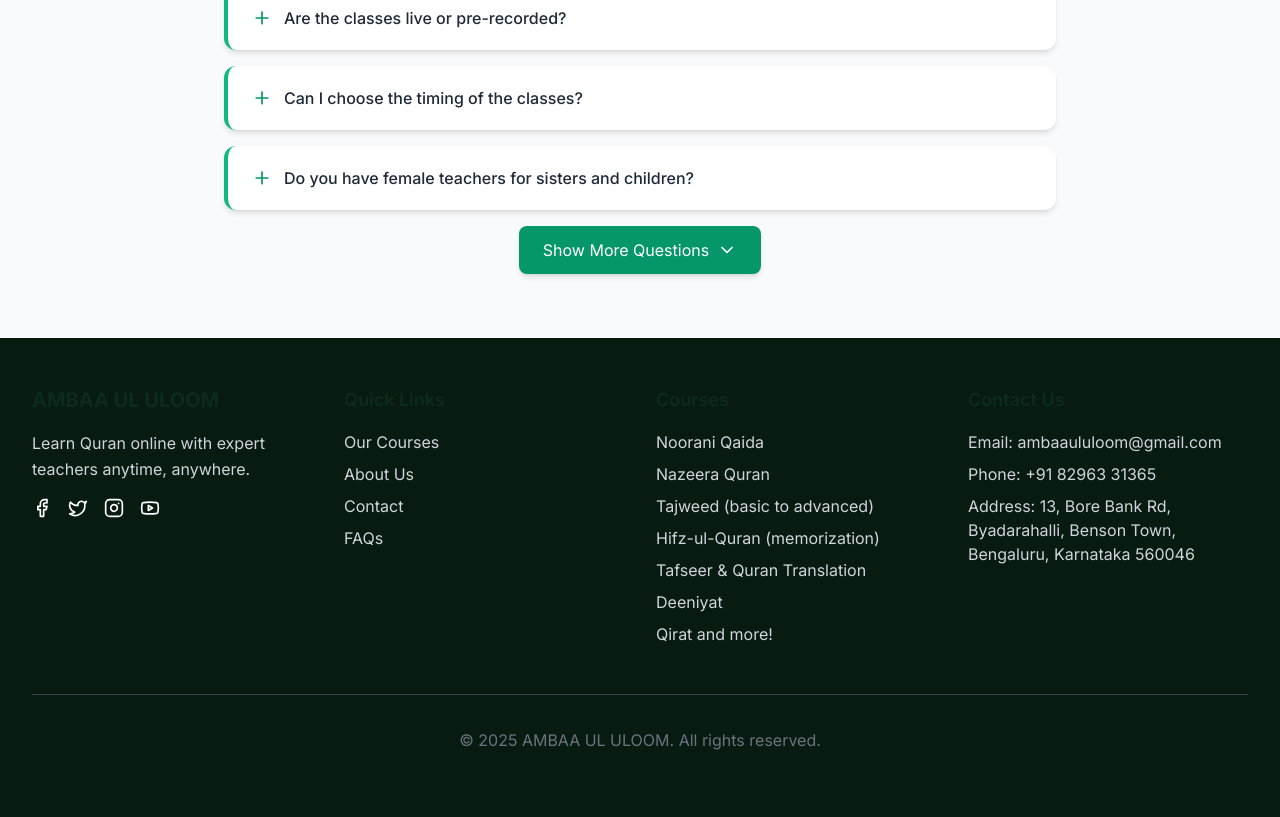
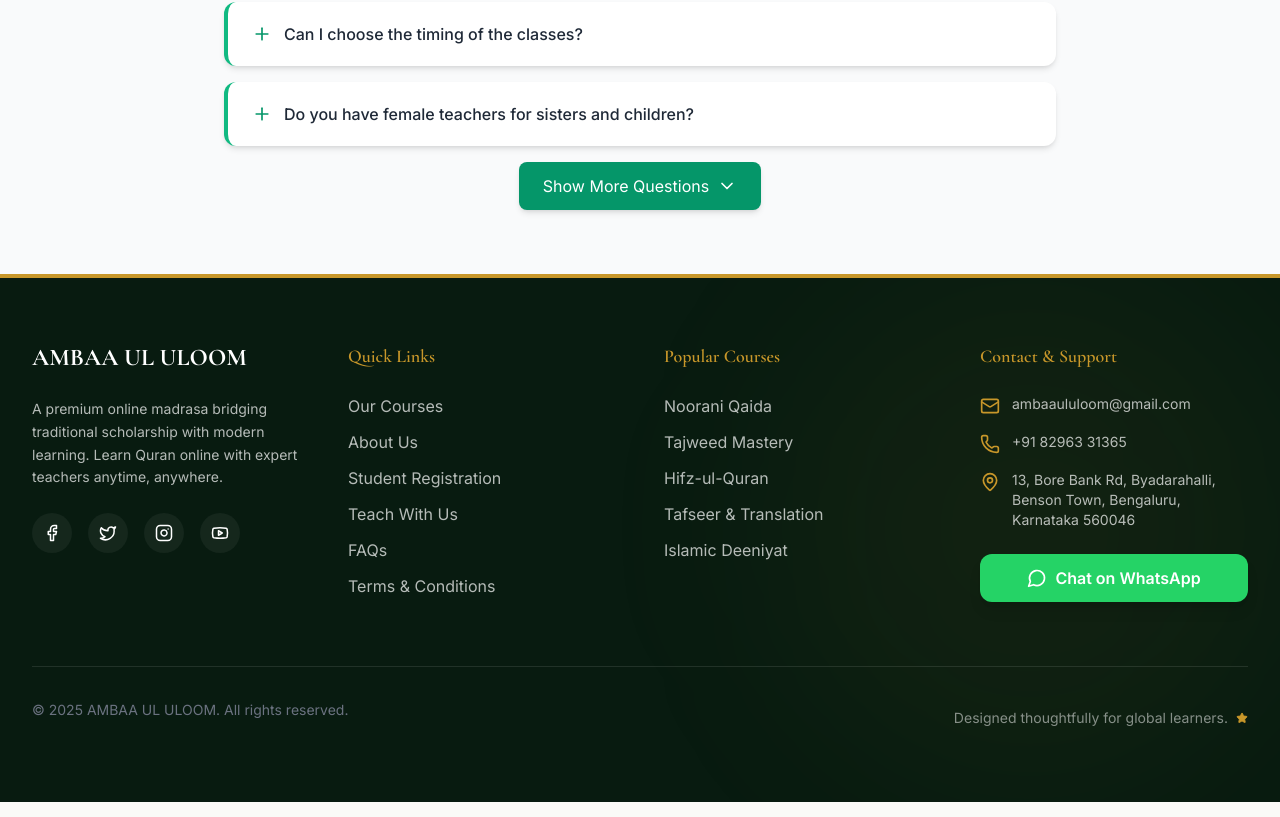
Before and after one commit to syedzabii/AmbUloom-Web, a Next.js app: page / in a window 1280 px wide. Shown: the part 1860-2677 px from the top of the page. Built offline with nearby package versions, Linux system fonts and the light colour scheme.

Commit message:
feat(layout): update main layout, Navbar, and Footer components

```diff
--- a/app/layout.tsx
+++ b/app/layout.tsx
@@ -26,7 +26,7 @@
 // }
 // app/layout.tsx
 import type { Metadata } from "next";
-import { Plus_Jakarta_Sans, Inter } from "next/font/google";
+import { Inter, Cormorant_Garamond, Amiri } from "next/font/google";
 import Navbar from "../components/Navbar";
 import "./globals.css";
 import Footer from "../components/Footer";
@@ -43,15 +43,24 @@ export const metadata: Metadata = {
   },
 };
 
-const plusJakarta = Plus_Jakarta_Sans({
+const cormorant = Cormorant_Garamond({
   subsets: ["latin"],
-  variable: "--font-plus-jakarta",
+  variable: "--font-cormorant",
+  weight: ["400", "500", "600", "700"],
   display: "swap",
 });
 
 const inter = Inter({
   subsets: ["latin"],
   variable: "--font-inter",
+  weight: ["400", "500", "600", "700"],
+  display: "swap",
+});
+
+const amiri = Amiri({
+  subsets: ["arabic"],
+  variable: "--font-amiri",
+  weight: ["400", "700"],
   display: "swap",
 });
 
@@ -61,10 +70,11 @@ export default function RootLayout({
   children: React.ReactNode;
 }) {
   return (
-    <html lang="en" className={`${plusJakarta.variable} ${inter.variable}`}>
-      <body className="font-inter bg-gradient-to-b from-primary-50 to-white min-h-screen">
+    <html lang="en" className={`${cormorant.variable} ${inter.variable} ${amiri.variable}`}>
+       {/* Changed the global background color to #FAFAF7 (bg-background) as requested */}
+      <body className="font-body bg-background min-h-screen text-text-primary selection:bg-gold/20 selection:text-primary-dark">
         <Navbar />
-        <div className=""> {children}</div>
+        <div className="pt-20"> {children}</div>
         <Footer />
       </body>
     </html>
--- a/components/Footer.tsx
+++ b/components/Footer.tsx
@@ -1,7 +1,8 @@
 "use client";
 import Link from "next/link";
 import { motion } from "framer-motion";
-import { Facebook, Twitter, Instagram, Youtube } from "lucide-react";
+import { Facebook, Twitter, Instagram, Youtube, MapPin, Mail, Phone, MessageCircle, Star } from "lucide-react";
+import Image from "next/image";
 
 export default function Footer() {
   const container = {
@@ -20,84 +21,104 @@ export default function Footer() {
   };
 
   return (
-    <footer className="bg-primary-dark text-white">
-      <div className="max-w-7xl mx-auto px-4 sm:px-6 lg:px-8 py-12">
+    <footer className="bg-primary-dark text-white relative overflow-hidden border-t-4 border-gold">
+       {/* Background pattern */}
+       <div className="absolute inset-0 opacity-5 pattern-islamic pointer-events-none"></div>
+       <div className="absolute top-0 right-0 w-[500px] h-[500px] bg-gold/5 rounded-full blur-[100px] pointer-events-none"></div>
+
+      <div className="max-w-7xl mx-auto px-4 sm:px-6 lg:px-8 py-16 relative z-10">
         <motion.div
           variants={container}
           initial="hidden"
           whileInView="show"
           viewport={{ once: true }}
-          className="grid grid-cols-1 md:grid-cols-4 gap-8"
+          className="grid grid-cols-1 md:grid-cols-2 lg:grid-cols-4 gap-12"
         >
           {/* Brand Section */}
-          <motion.div variants={item} className="space-y-4">
-            <h3 className="text-xl font-bold">AMBAA UL ULOOM
+          <motion.div variants={item} className="space-y-6">
+            <h3 className="text-2xl font-bold font-display text-white">
+              AMBAA UL ULOOM
             </h3>
-            <p className="text-gray-300">
-              Learn Quran online with expert teachers anytime, anywhere.
+            <p className="text-white/70 leading-relaxed text-sm">
+              A premium online madrasa bridging traditional scholarship with modern learning. Learn Quran online with expert teachers anytime, anywhere.
             </p>
             <div className="flex space-x-4">
-              <SocialLink href="#" icon={<Facebook size={20} />} />
-              <SocialLink href="#" icon={<Twitter size={20} />} />
-              <SocialLink href="#" icon={<Instagram size={20} />} />
-              <SocialLink href="#" icon={<Youtube size={20} />} />
+              <SocialLink href="#" icon={<Facebook size={18} />} />
+              <SocialLink href="#" icon={<Twitter size={18} />} />
+              <SocialLink href="#" icon={<Instagram size={18} />} />
+              <SocialLink href="#" icon={<Youtube size={18} />} />
             </div>
           </motion.div>
 
           {/* Quick Links */}
-          <motion.div variants={item} className="space-y-4">
-            <h4 className="text-lg font-semibold">Quick Links</h4>
-            <ul className="space-y-2">
+          <motion.div variants={item} className="space-y-6">
+            <h4 className="text-lg font-semibold font-display text-gold">Quick Links</h4>
+            <ul className="space-y-3">
               <FooterLink href="/courses">Our Courses</FooterLink>
               <FooterLink href="/about-us">About Us</FooterLink>
-              <FooterLink href="/register">Contact</FooterLink>
-              <FooterLink href="/">FAQs</FooterLink>
+              <FooterLink href="/register">Student Registration</FooterLink>
+              <FooterLink href="/register-teacher">Teach With Us</FooterLink>
+              <FooterLink href="/#faq">FAQs</FooterLink>
+              <FooterLink href="/terms">Terms & Conditions</FooterLink>
             </ul>
           </motion.div>
 
           {/* Courses */}
-          <motion.div variants={item} className="space-y-4">
-            <h4 className="text-lg font-semibold">Courses</h4>
-            <ul className="space-y-2">
+          <motion.div variants={item} className="space-y-6">
+            <h4 className="text-lg font-semibold font-display text-gold">Popular Courses</h4>
+            <ul className="space-y-3">
               <FooterLink href="/courses">Noorani Qaida</FooterLink>
-              <FooterLink href="/courses">Nazeera Quran</FooterLink>
-              <FooterLink href="/courses">
-                Tajweed (basic to advanced)
-              </FooterLink>
-              <FooterLink href="/courses">
-                Hifz-ul-Quran (memorization)
-              </FooterLink>
-              <FooterLink href="/courses">
-                Tafseer & Quran Translation
-              </FooterLink>
-              <FooterLink href="/courses">Deeniyat </FooterLink>
-              <FooterLink href="/courses">Qirat and more! </FooterLink>
+              <FooterLink href="/courses">Tajweed Mastery</FooterLink>
+              <FooterLink href="/courses">Hifz-ul-Quran</FooterLink>
+              <FooterLink href="/courses">Tafseer & Translation</FooterLink>
+              <FooterLink href="/courses">Islamic Deeniyat</FooterLink>
             </ul>
           </motion.div>
 
           {/* Contact */}
-          <motion.div variants={item} className="space-y-4">
-            <h4 className="text-lg font-semibold">Contact Us</h4>
-            <ul className="space-y-2 text-gray-300">
-              <li>Email: ambaaululoom@gmail.com</li>
-              <li>Phone: +91 82963 31365</li>
-              <li>
-                Address: 13, Bore Bank Rd, Byadarahalli, Benson Town, Bengaluru,
-                Karnataka 560046
+          <motion.div variants={item} className="space-y-6">
+            <h4 className="text-lg font-semibold font-display text-gold">Contact & Support</h4>
+            <ul className="space-y-4 text-white/70 text-sm">
+              <li className="flex items-start gap-3">
+                <Mail className="w-5 h-5 text-gold shrink-0 mt-0.5" />
+                <a href="mailto:ambaaululoom@gmail.com" className="hover:text-gold transition-colors">ambaaululoom@gmail.com</a>
+              </li>
+              <li className="flex items-start gap-3">
+                <Phone className="w-5 h-5 text-gold shrink-0 mt-0.5" />
+                <a href="tel:+918296331365" className="hover:text-gold transition-colors">+91 82963 31365</a>
+              </li>
+              <li className="flex items-start gap-3">
+                <MapPin className="w-5 h-5 text-gold shrink-0 mt-0.5" />
+                <span>13, Bore Bank Rd, Byadarahalli, Benson Town, Bengaluru, Karnataka 560046</span>
               </li>
             </ul>
+
+            <a
+              href="https://wa.me/918296331365"
+              target="_blank"
+              rel="noopener noreferrer"
+              className="mt-6 inline-flex items-center justify-center w-full px-6 py-3 bg-[#25D366] hover:bg-[#20bd5a] text-white font-semibold rounded-xl shadow-lg hover:-translate-y-0.5 transition-all duration-200"
+            >
+              <MessageCircle className="w-5 h-5 mr-2" />
+              Chat on WhatsApp
+            </a>
           </motion.div>
         </motion.div>
 
         {/* Copyright */}
         <motion.div
-          variants={item}
-          className="border-t border-gray-700 mt-12 pt-8 text-center text-gray-300"
+           initial={{ opacity: 0 }}
+           whileInView={{ opacity: 1 }}
+           viewport={{ once: true }}
+           className="border-t border-white/10 mt-16 pt-8 flex flex-col md:flex-row items-center justify-between text-white/50 text-sm"
         >
           <p>
-            &copy; {new Date().getFullYear()} AMBAA UL ULOOM. All rights
-            reserved.
+            &copy; {new Date().getFullYear()} AMBAA UL ULOOM. All rights reserved.
           </p>
+          <div className="flex items-center gap-2 mt-4 md:mt-0">
+             <span>Designed thoughtfully for global learners.</span>
+             <Star className="w-3 h-3 text-gold fill-gold" />
+          </div>
         </motion.div>
       </div>
     </footer>
@@ -106,7 +127,7 @@ export default function Footer() {
 
 function SocialLink({ href, icon }: { href: string; icon: React.ReactNode }) {
   return (
-    <Link href={href} className="hover:text-secondary transition-colors">
+    <Link href={href} className="w-10 h-10 rounded-full bg-white/5 flex items-center justify-center hover:bg-gold hover:text-primary transition-all duration-300">
       {icon}
     </Link>
   );
@@ -123,9 +144,10 @@ function FooterLink({
     <li>
       <Link
         href={href}
-        className="text-gray-300 hover:text-secondary transition-colors"
+        className="text-white/70 hover:text-gold transition-colors relative group inline-block"
       >
         {children}
+        <span className="absolute -bottom-0.5 left-0 w-0 h-px bg-gold transition-all duration-300 group-hover:w-full"></span>
       </Link>
     </li>
   );
--- a/components/Navbar.tsx
+++ b/components/Navbar.tsx
@@ -2,6 +2,7 @@
 import React, { useState } from "react";
 import Link from "next/link";
 import { Menu, X } from "lucide-react"; // Icons for the hamburger menu
+import Image from "next/image";
 
 const Navbar = () => {
   const [isMenuOpen, setIsMenuOpen] = useState(false);
@@ -13,13 +14,21 @@ const Navbar = () => {
   return (
     <header className="fixed w-full top-4 z-50 px-4">
       <nav className="mx-auto max-w-7xl">
-        {/* Use a solid background on mobile and backdrop-blur on larger screens */}
-        <div className="backdrop-blur-none md:backdrop-blur-md bg-background-primary md:bg-background-primary/40 rounded-2xl shadow-card">
-          <div className="flex items-center justify-between px-6 py-4">
+        <div className="backdrop-blur-md bg-white/70 border border-white/40 rounded-2xl shadow-sm">
+          <div className="flex items-center justify-between px-6 py-3">
             {/* Logo */}
             <div className="flex items-center">
-              <Link href="/" className="flex items-center space-x-2">
-                <span className="text-xl font-bold text-text-primary">
+              <Link href="/" className="flex items-center space-x-3 group">
+                {/* Small crest/logo mark */}
+                <div className="relative w-9 h-9 rounded-full overflow-hidden border border-[#C8972A]/30 shadow-sm bg-white p-1">
+                  <Image
+                    src="/images/ambaimage.png"
+                    alt="Ambaa Ul Uloom Logo"
+                    fill
+                    className="object-contain scale-110"
+                  />
+                </div>
+                <span className="text-xl font-display font-bold text-[#1A2E1A] tracking-wide">
                   AMBAA UL ULOOM
                 </span>
               </Link>
@@ -29,7 +38,7 @@ const Navbar = () => {
             <div className="md:hidden">
               <button
                 onClick={toggleMenu}
-                className="text-text-primary hover:text-primary transition-colors duration-200"
+                className="text-[#1A2E1A] hover:text-[#C8972A] transition-colors duration-200"
                 aria-label="Toggle Menu"
               >
                 {isMenuOpen ? (
@@ -41,11 +50,10 @@ const Navbar = () => {
             </div>
 
             {/* Navigation Links (Desktop Only) */}
-            <div className="hidden md:flex items-center space-x-8">
+            <div className="hidden md:flex items-center space-x-6">
               <NavLink href="/courses">Courses</NavLink>
               <NavLink href="/teachers">Teachers</NavLink>
-              <NavLink href="/register">Contact</NavLink>
-              <NavLink href="/blog">Blog</NavLink>
+              <NavLink href="/register-teacher">Teach With Us</NavLink>
               <NavLink href="/about-us">About Us</NavLink>
             </div>
 
@@ -53,19 +61,19 @@ const Navbar = () => {
             <div className="hidden md:block">
               <Link
                 href="/book-call"
-                className="bg-primary hover:bg-primary-light text-white px-6 py-2 rounded-xl
-                          transition-all duration-200 shadow-button hover:shadow-button-hover
+                className="bg-[#C8972A] hover:bg-[#b58825] text-white px-5 py-2.5 rounded-lg
+                          font-medium transition-all duration-200 shadow-md hover:shadow-lg
                           transform hover:-translate-y-0.5"
               >
-                Book a call
+                Book a Free Call
               </Link>
             </div>
           </div>
 
           {/* Mobile Menu (Dropdown) */}
           {isMenuOpen && (
-            <div className="md:hidden mt-4 pb-4">
-              <div className="flex flex-col space-y-4 px-6">
+            <div className="md:hidden border-t border-gray-100 mt-2 bg-white rounded-b-2xl shadow-xl overflow-hidden">
+              <div className="flex flex-col space-y-4 px-6 py-6">
                 <MobileNavLink href="/courses" onClick={toggleMenu}>
                   Courses
                 </MobileNavLink>
@@ -73,7 +81,10 @@ const Navbar = () => {
                   Teachers
                 </MobileNavLink>
                 <MobileNavLink href="/register" onClick={toggleMenu}>
-                  Contact
+                  Register
+                </MobileNavLink>
+                <MobileNavLink href="/register-teacher" onClick={toggleMenu}>
+                  Teach With Us
                 </MobileNavLink>
                 <MobileNavLink href="/blog" onClick={toggleMenu}>
                   Blog
@@ -83,11 +94,11 @@ const Navbar = () => {
                 </MobileNavLink>
                 <Link
                   href="/book-call"
-                  className="bg-primary hover:bg-primary-light text-white px-6 py-2 rounded-xl
-                            transition-all duration-200 shadow-button hover:shadow-button-hover
-                            transform hover:-translate-y-0.5 text-center"
+                  onClick={toggleMenu}
+                  className="bg-[#C8972A] hover:bg-[#b58825] text-white px-6 py-3 rounded-lg
+                            transition-all duration-200 shadow-md text-center font-medium mt-4"
                 >
-                  Book a call
+                  Book a Free Call
                 </Link>
               </div>
             </div>
@@ -103,9 +114,11 @@ const NavLink = ({ href, children }: any) => {
   return (
     <Link
       href={href}
-      className="text-text-primary hover:text-primary transition-colors duration-200 font-medium"
+      className="relative text-[#1A2E1A] font-medium py-2 group transition-colors duration-200 hover:text-[#1A2E1A]/80"
     >
       {children}
+      {/* Subtle gold underline on hover */}
+      <span className="absolute bottom-0 left-0 w-0 h-[2px] bg-[#C8972A] transition-all duration-300 ease-out group-hover:w-full rounded-full"></span>
     </Link>
   );
 };
@@ -116,7 +129,7 @@ const MobileNavLink = ({ href, children, onClick }: any) => {
     <Link
       href={href}
       onClick={onClick}
-      className="text-text-primary hover:text-primary transition-colors duration-200 font-medium"
+      className="text-[#1A2E1A] hover:text-[#C8972A] transition-colors duration-200 font-medium text-lg border-b border-gray-50 pb-2"
     >
       {children}
     </Link>
```
